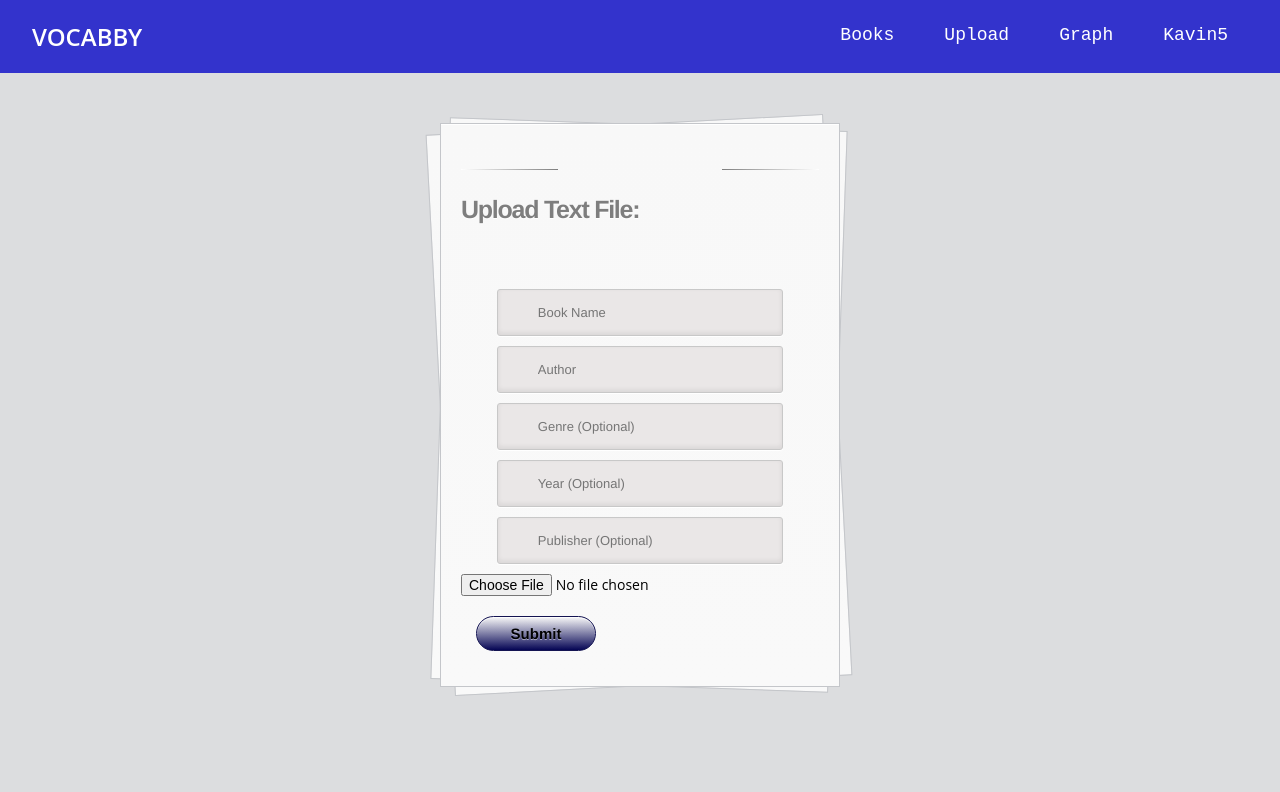
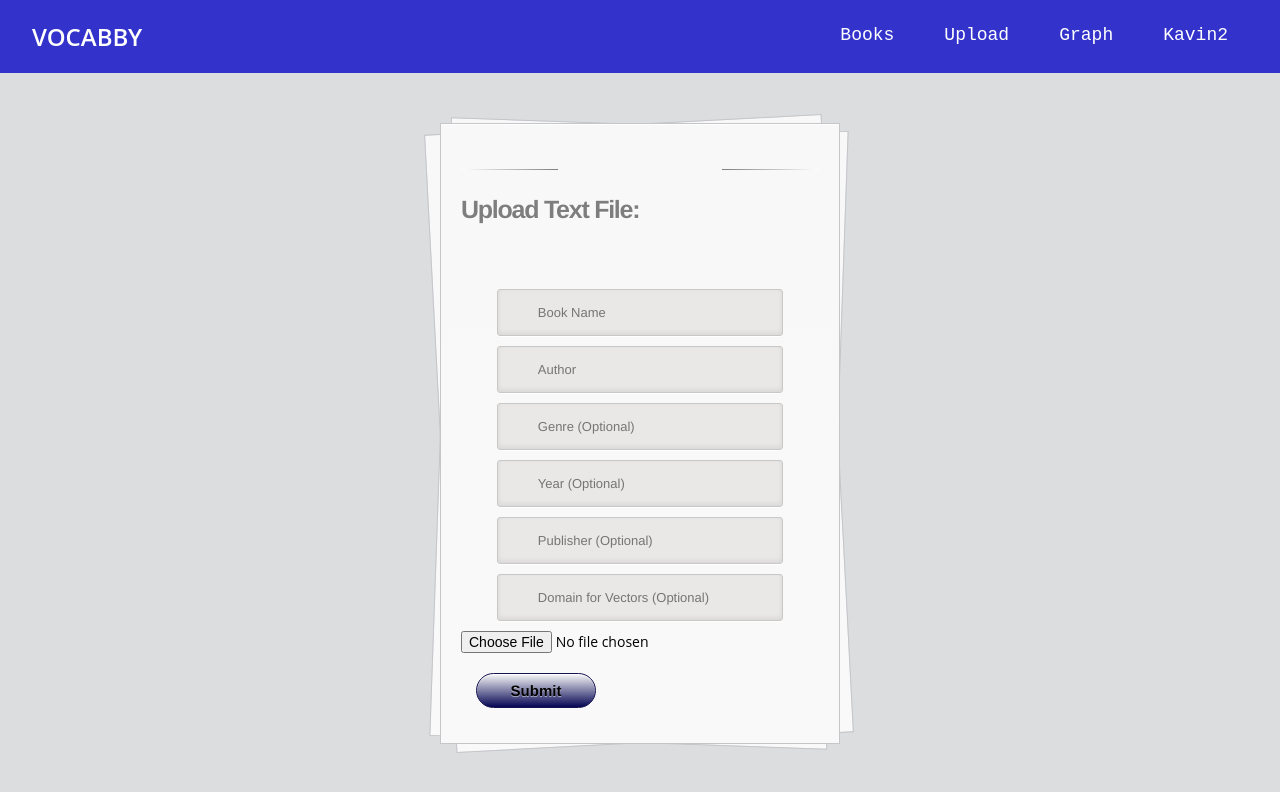
Before and after one commit to raffa-dev/vocabby_da, a React (Create React App) app in the folder frontend/: page / in a window 1280 px wide. Shown: the top 792 px of the page. Built offline with nearby package versions, Linux system fonts and the light colour scheme.

Commit message:
added entry field for domain

```diff
--- a/frontend/src/App.js
+++ b/frontend/src/App.js
@@ -27,7 +27,7 @@ class App extends Component {
      super(props);
     this.handleChange = this.handleChange.bind(this);
     this.state = {
-      user: 'Kavin5',
+      user: 'Kavin2',
       username: "",
 
       // Current Book
@@ -37,6 +37,8 @@ class App extends Component {
       publisher: "ABC",
       bookname: '',
       bookCode: '',
+      vectors: '',
+      vectors_file: '',
       file: [],
       statsResponse: {},
       neighbourhood: {},
@@ -136,6 +138,15 @@ class App extends Component {
     this.setState({ [evt.target.name]: evt.target.value });
   }
 
+
+   /*getFileData = evt => {
+    console.log("test");
+    var fu1 = document.getElementById("ph1");
+    console.log(fu1.value);
+    this.setState({["vector_path"]: fu1.value});
+ }*/
+
+
   uploadText = event => {
     event.preventDefault();
     let stateData = this.state;
@@ -147,6 +158,7 @@ class App extends Component {
       year: stateData.year,
       publisher: stateData.publisher,
       bookname: stateData.bookname,
+      vectors: stateData.vectors,
     };
     this.setState({ isLoading: true })
     let config = { "Content-Type": "application/json" };
@@ -336,6 +348,7 @@ class App extends Component {
                   <form onSubmit={this.uploadText}>
                     <h1>Upload Text File:</h1>
 
+
                     <div >
                       <input type="text" id="password" onChange={this.handleChange} name="bookname" placeholder="Book Name" required />
                     </div>
@@ -348,9 +361,28 @@ class App extends Component {
                     <div >
                       <input type="text" id="password" onChange={this.handleChange} name="year" placeholder="Year (Optional)" />
                     </div>
-                    <div >
+              <div >
                       <input type="text" id="password" onChange={this.handleChange} name="publisher" placeholder="Publisher (Optional)" />
                     </div>
+
+
+
+
+                  <div>
+                    <input type="text" id="password" onChange={this.handleChange} name="vectors" placeholder="Domain for Vectors (Optional)"/>
+                    </div>
+
+                    <div>
+                    <input type="checkbox" id="password" name="scales" checked/>
+                    </div>
+
+
+
+
+
+
+
+
                     <FileBase64
                       multiple={false}
                       onDone={this.getFiles.bind(this)}
@@ -372,12 +404,6 @@ class App extends Component {
                                   <div className="card" style={{borderRadius: 10 }}>
                                     <h4>Families</h4><br />
                                     <h2>{this.state.statsResponse.totalFamilies}</h2>
-                                  </div>
-                                </div>
-                                <div className="column">
-                                  <div className="card" style={{borderRadius: 10 }}>
-                                    <h4>Number of relations</h4><br />
-                                    <h2>{this.state.statsResponse.relations}</h2>
                                   </div>
                                 </div>
 							 </div>
--- a/frontend/src/index.css
+++ b/frontend/src/index.css
@@ -407,6 +407,10 @@ svg {
 	overflow: scroll !important;
 	}
 
+  .file { position: relative; height: 30px; width: 100px; }
+  .file > input[type="file"] { position: absoulte; opacity: 0; top: 0; left: 0; right: 0; bottom: 0 }
+  .file > label { position: absolute; top: 0; right: 0; left: 0; bottom: 0; background-color: #666; color: #fff; line-height: 30px; text-align: center; cursor: pointer; }
+
 button {
     background: rgb(254,193,81);
     padding: 15px;
```
